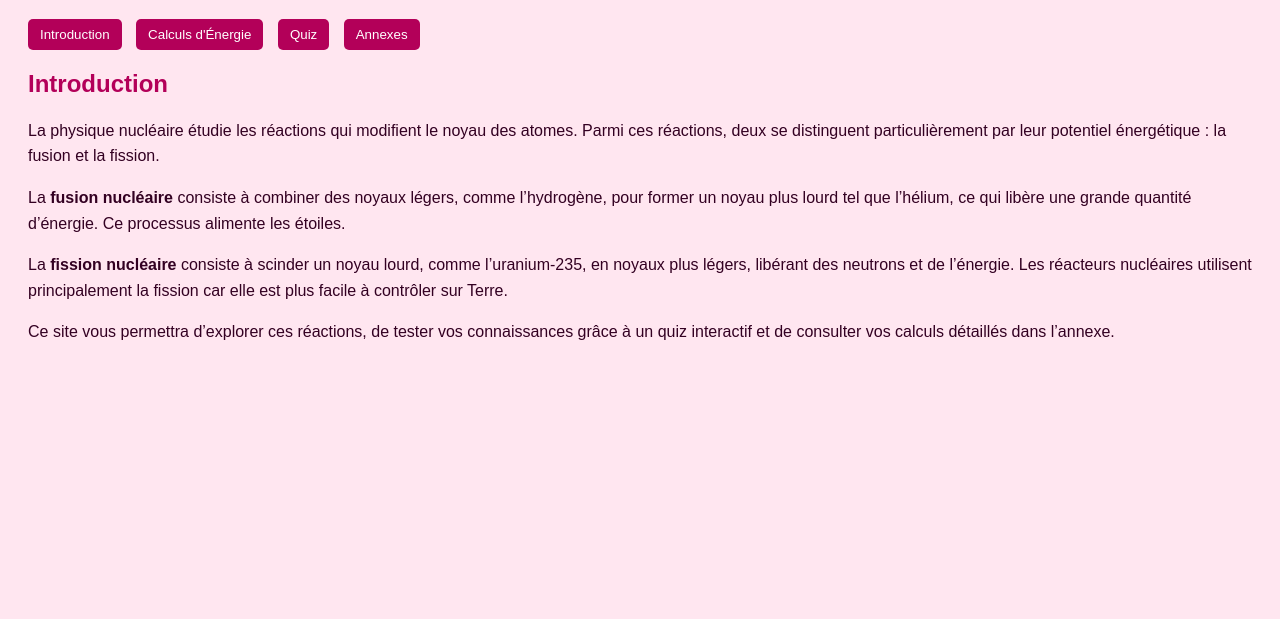
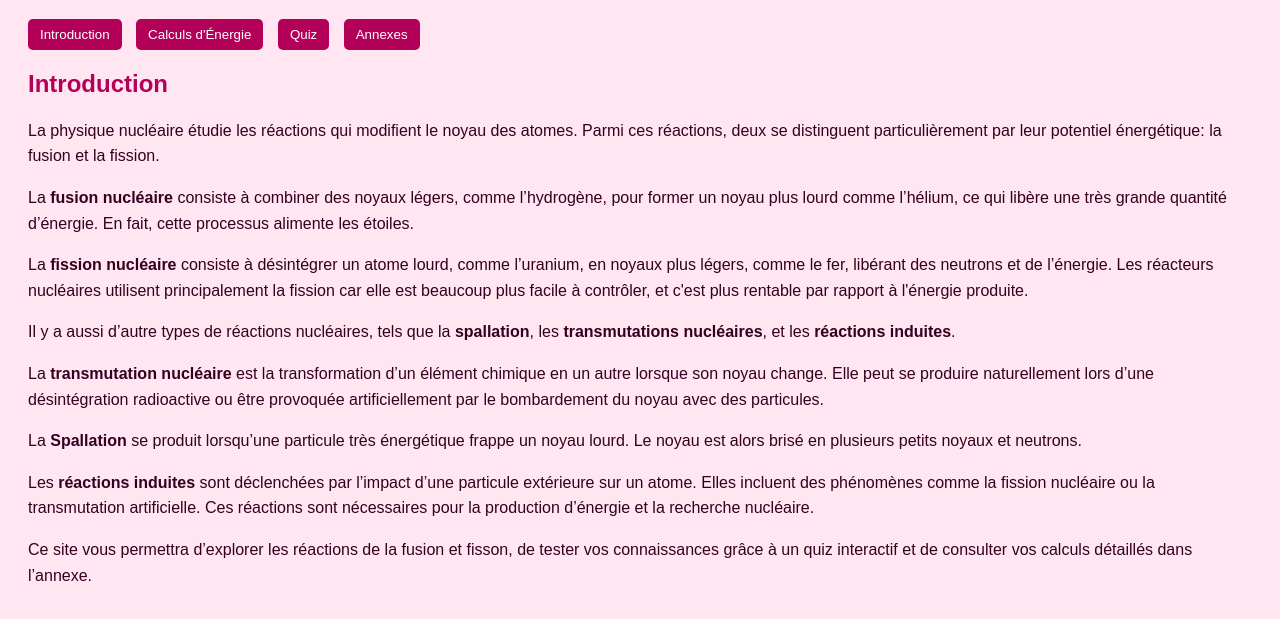
Before and after one commit to azars1/FusionVsFission, a plain HTML site: page index.html in a window 1280 px wide. Shown: the part 89-708 px from the top of the page. Drawn offline with Linux system fonts and the light colour scheme.

Commit message:
updated intro page

```diff
--- a/index.html
+++ b/index.html
@@ -33,10 +33,16 @@
 <!-- INTRODUCTION -->
 <div id="intro" class="section active">
   <h2>Introduction</h2>
-  <p>La physique nucléaire étudie les réactions qui modifient le noyau des atomes. Parmi ces réactions, deux se distinguent particulièrement par leur potentiel énergétique : la fusion et la fission.</p>
-  <p>La <strong>fusion nucléaire</strong> consiste à combiner des noyaux légers, comme l’hydrogène, pour former un noyau plus lourd tel que l’hélium, ce qui libère une grande quantité d’énergie. Ce processus alimente les étoiles.</p>
-  <p>La <strong>fission nucléaire</strong> consiste à scinder un noyau lourd, comme l’uranium-235, en noyaux plus légers, libérant des neutrons et de l’énergie. Les réacteurs nucléaires utilisent principalement la fission car elle est plus facile à contrôler sur Terre.</p>
-  <p>Ce site vous permettra d’explorer ces réactions, de tester vos connaissances grâce à un quiz interactif et de consulter vos calculs détaillés dans l’annexe.</p>
+  <p>La physique nucléaire étudie les réactions qui modifient le noyau des atomes. Parmi ces réactions, deux se distinguent particulièrement par leur potentiel énergétique: la fusion et la fission.</p>
+  <p>La <strong>fusion nucléaire</strong> consiste à combiner des noyaux légers, comme l’hydrogène, pour former un noyau plus lourd comme l’hélium, ce qui libère une très grande quantité d’énergie. En fait, cette processus alimente les étoiles.</p>
+  <p>La <strong>fission nucléaire</strong> consiste à désintégrer un atome lourd, comme l’uranium, en noyaux plus légers, comme le fer, libérant des neutrons et de l’énergie. Les réacteurs nucléaires utilisent principalement la fission  car elle est beaucoup plus facile à contrôler, et c'est plus rentable par rapport à l'énergie produite.</p>
+  <p>Il y a aussi d’autre types de réactions nucléaires, tels que la <b>spallation</b>, les <b>transmutations nucléaires</b>, et les <b>réactions induites</b>.
+<p>La<b> transmutation nucléaire</b> est la transformation d’un élément chimique en un autre lorsque son noyau change. Elle peut se produire naturellement lors d’une désintégration radioactive ou être provoquée artificiellement par le bombardement du noyau avec des particules.</p>
+
+<p>La<b> Spallation</b> se produit lorsqu’une particule très énergétique frappe un noyau lourd. Le noyau est alors brisé en plusieurs petits noyaux et neutrons.</p>
+
+<p>Les<b> réactions induites</b> sont déclenchées par l’impact d’une particule extérieure sur un atome. Elles incluent des phénomènes comme la fission nucléaire ou la transmutation artificielle. Ces réactions sont nécessaires pour la production d’énergie et la recherche nucléaire.</p>
+<p>Ce site vous permettra d’explorer les réactions de la fusion et fisson, de tester vos connaissances grâce à un quiz interactif et de consulter vos calculs détaillés dans l’annexe.</p>
 </div>
 
 <!-- ENERGY CALCULATIONS -->
```
